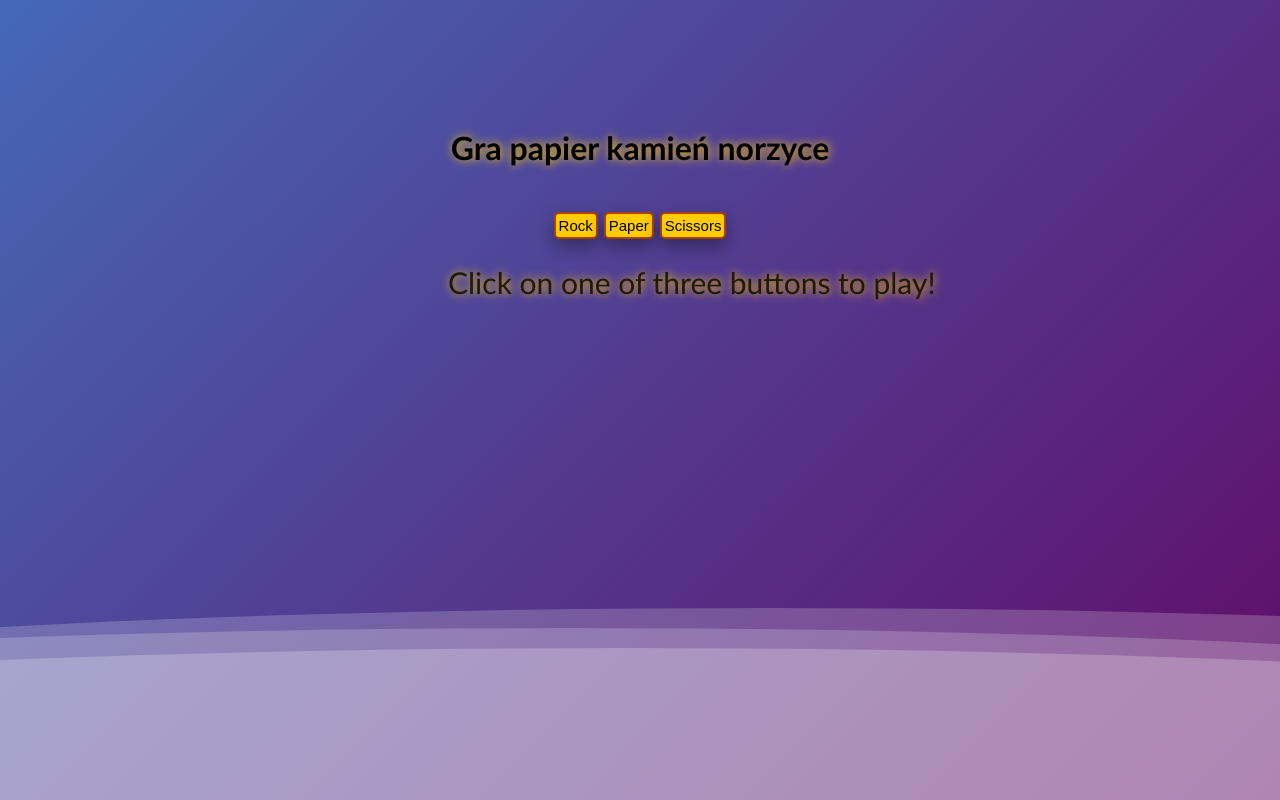
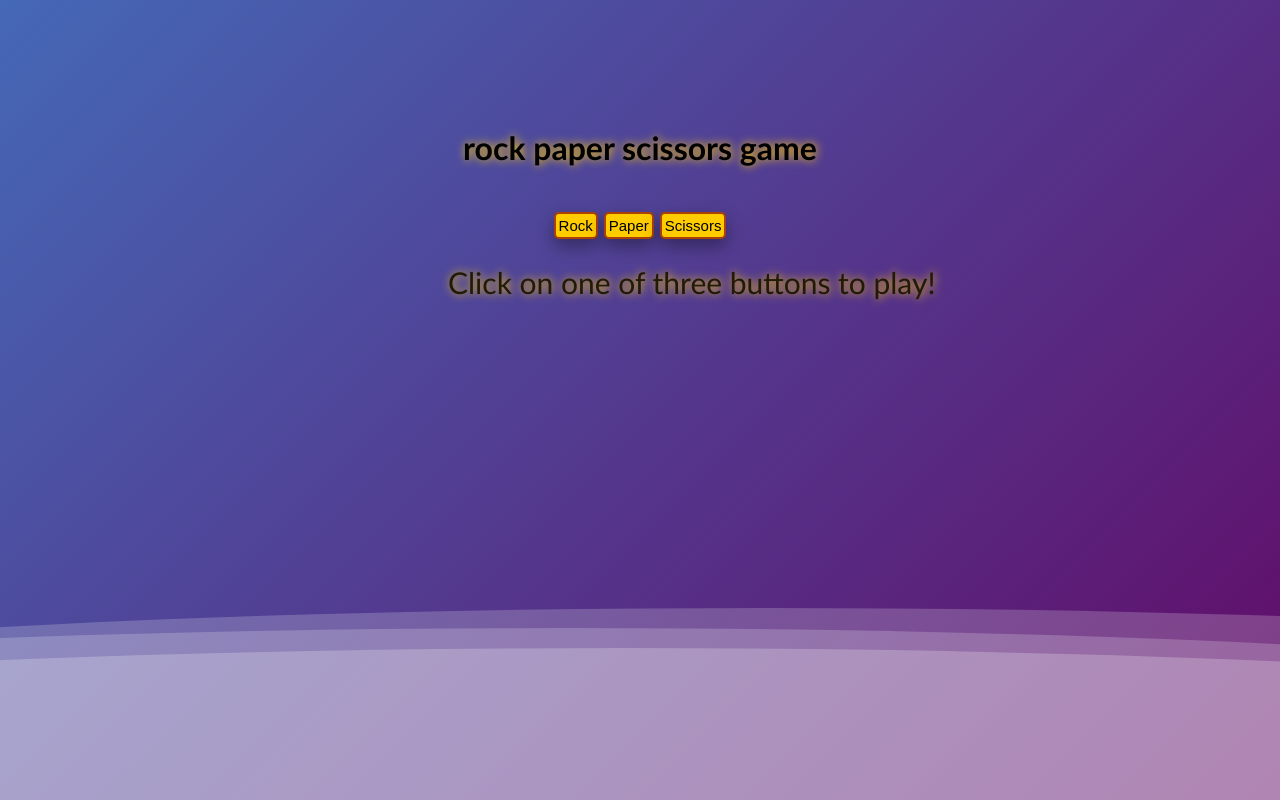
Before and after one commit to MED1123/RockPaperScissors, a website: page index.html in a window 1280 px wide. Drawn offline with Linux system fonts and the light colour scheme.

Commit message:
index changes and adding json file

```diff
--- a/index.html
+++ b/index.html
@@ -13,7 +13,7 @@
         <div class="wave"></div>
      </div>
     <div class="main"></div>
-    <h1>Gra papier kamień norzyce</h1>
+    <h1>rock paper scissors game</h1>
     <div class="button">
         <button id="rock">Rock</button>
         <button id="paper">Paper</button>
```
Also changed, not shown: package.json (added, +11 -0 lines).
